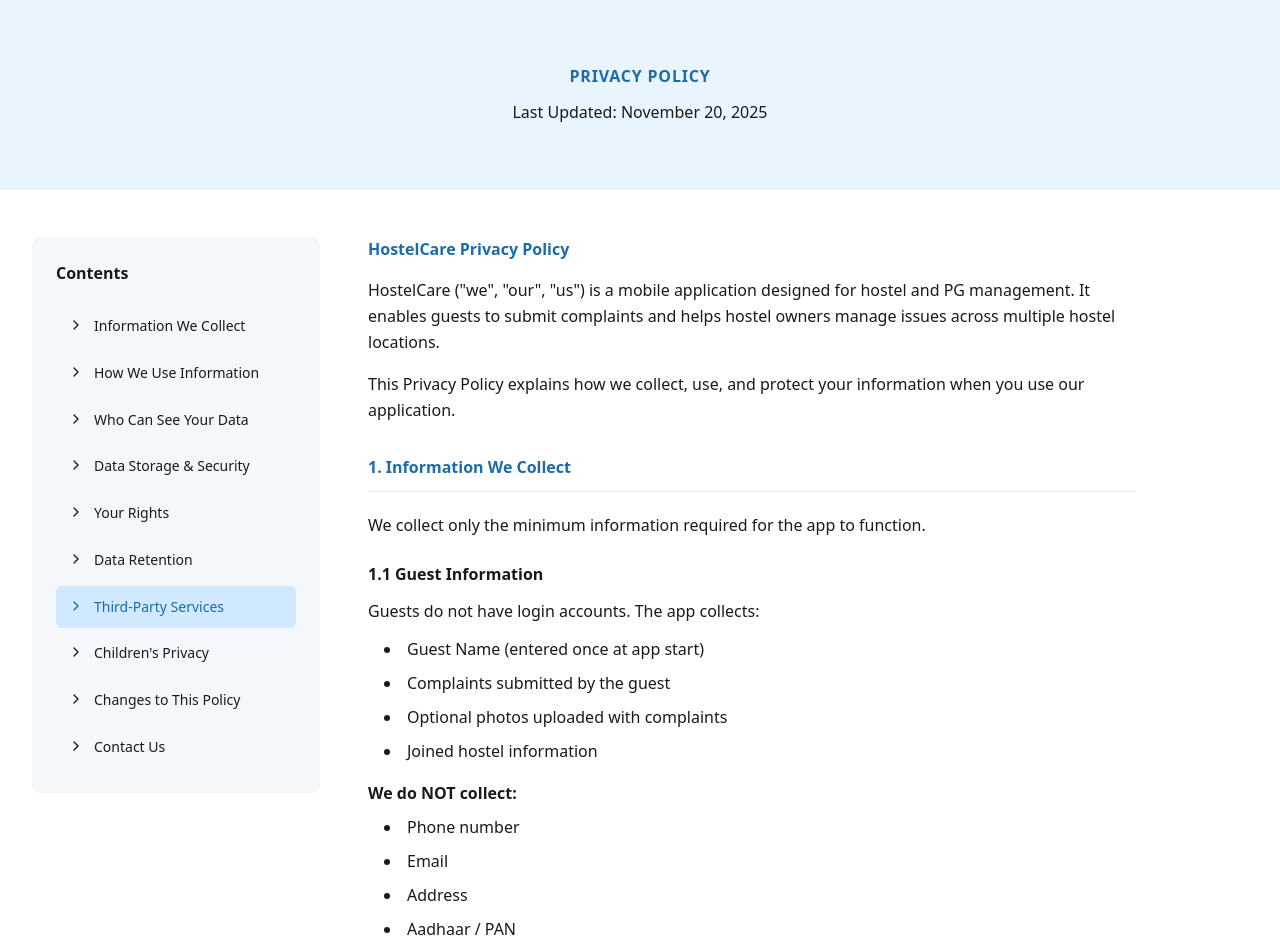
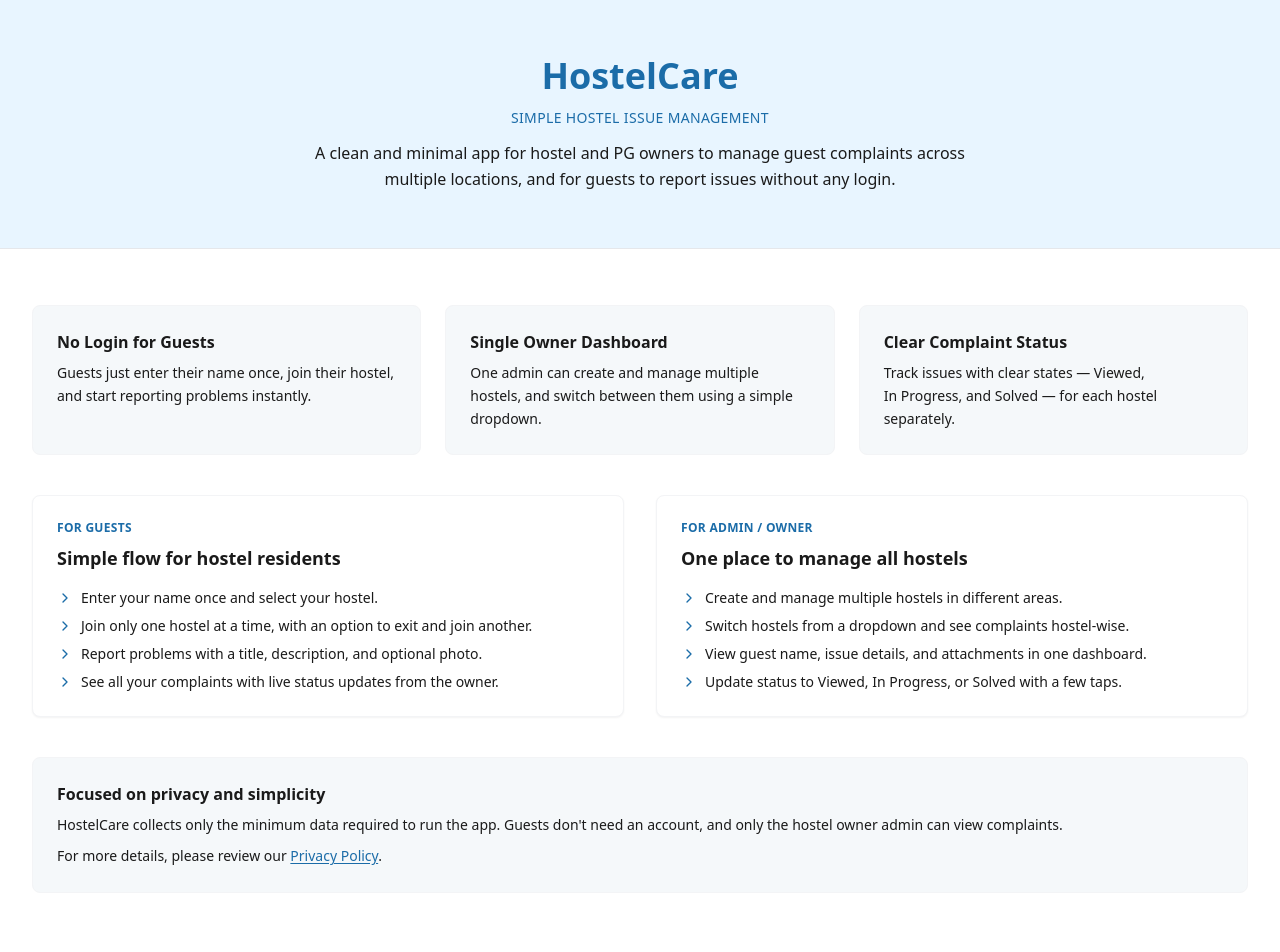
Before and after one commit to aitlanareshstarkinsolutions/HostelCare, a React (Vite) app in the folder frontend/: page / in a window 1280 px wide. Shown: the top 952 px of the page. Built offline with nearby package versions, Linux system fonts and the light colour scheme.

Commit message:
added home page content

```diff
--- a/frontend/src/App.tsx
+++ b/frontend/src/App.tsx
@@ -1,7 +1,7 @@
 import { useState, useEffect } from "react";
 import { PrivacyPolicy } from "./components/PrivacyPolicy.tsx";
 import { TermsConditions } from "./components/TermsConditions.tsx";
-
+import {HostelCareHome} from "./components/HostelCareHome.tsx"
 export default function App() {
   const [currentRoute, setCurrentRoute] = useState("");
 
@@ -23,7 +23,7 @@
       case "/terms-conditions":
         return <TermsConditions />;
       default:
-        return <PrivacyPolicy />;
+        return <HostelCareHome />;
     }
   };
 
--- /dev/null
+++ b/frontend/src/components/HostelCareHome.tsx
@@ -0,0 +1,166 @@
+import { ChevronRight } from "lucide-react";
+
+export function HostelCareHome() {
+  return (
+    <div className="min-h-screen bg-white">
+      {/* Top Header */}
+      <header className="bg-[#E8F5FF] border-b border-gray-200">
+        <div className="max-w-7xl mx-auto px-4 sm:px-6 lg:px-8 py-10 sm:py-14">
+          <div className="text-center">
+            <h1 className="text-3xl sm:text-4xl font-semibold text-[#1B6CA8] mb-3">
+              HostelCare
+            </h1>
+            <p className="text-sm tracking-wide text-[#1B6CA8] mb-3">
+              SIMPLE HOSTEL ISSUE MANAGEMENT
+            </p>
+            <p className="text-[#1A1A1A] max-w-2xl mx-auto leading-relaxed">
+              A clean and minimal app for hostel and PG owners to manage guest
+              complaints across multiple locations, and for guests to report
+              issues without any login.
+            </p>
+          </div>
+        </div>
+      </header>
+
+      {/* Main Content */}
+      <main className="max-w-7xl mx-auto px-4 sm:px-6 lg:px-8 py-10 lg:py-14 space-y-10">
+        {/* Section: Quick Highlight */}
+        <section className="grid gap-6 lg:grid-cols-3">
+          <div className="bg-[#F5F8FA] rounded-lg p-6 border border-gray-100">
+            <h2 className="text-[#1A1A1A] font-semibold mb-2">
+              No Login for Guests
+            </h2>
+            <p className="text-sm text-[#1A1A1A] leading-relaxed">
+              Guests just enter their name once, join their hostel, and start
+              reporting problems instantly.
+            </p>
+          </div>
+
+          <div className="bg-[#F5F8FA] rounded-lg p-6 border border-gray-100">
+            <h2 className="text-[#1A1A1A] font-semibold mb-2">
+              Single Owner Dashboard
+            </h2>
+            <p className="text-sm text-[#1A1A1A] leading-relaxed">
+              One admin can create and manage multiple hostels, and switch
+              between them using a simple dropdown.
+            </p>
+          </div>
+
+          <div className="bg-[#F5F8FA] rounded-lg p-6 border border-gray-100">
+            <h2 className="text-[#1A1A1A] font-semibold mb-2">
+              Clear Complaint Status
+            </h2>
+            <p className="text-sm text-[#1A1A1A] leading-relaxed">
+              Track issues with clear states — Viewed, In&nbsp;Progress, and
+              Solved — for each hostel separately.
+            </p>
+          </div>
+        </section>
+
+        {/* Section: For Guests / For Admin */}
+        <section className="grid gap-8 lg:grid-cols-2">
+          {/* Guests */}
+          <div className="border border-gray-100 rounded-lg p-6 bg-white shadow-sm">
+            <p className="text-xs font-semibold text-[#1B6CA8] mb-2 uppercase tracking-wide">
+              For Guests
+            </p>
+            <h2 className="text-lg font-semibold text-[#1A1A1A] mb-4">
+              Simple flow for hostel residents
+            </h2>
+            <ul className="space-y-2 text-sm text-[#1A1A1A]">
+              <li className="flex items-start gap-2">
+                <ChevronRight className="w-4 h-4 mt-[2px] text-[#1B6CA8]" />
+                <span>Enter your name once and select your hostel.</span>
+              </li>
+              <li className="flex items-start gap-2">
+                <ChevronRight className="w-4 h-4 mt-[2px] text-[#1B6CA8]" />
+                <span>
+                  Join only one hostel at a time, with an option to exit and
+                  join another.
+                </span>
+              </li>
+              <li className="flex items-start gap-2">
+                <ChevronRight className="w-4 h-4 mt-[2px] text-[#1B6CA8]" />
+                <span>
+                  Report problems with a title, description, and optional photo.
+                </span>
+              </li>
+              <li className="flex items-start gap-2">
+                <ChevronRight className="w-4 h-4 mt-[2px] text-[#1B6CA8]" />
+                <span>
+                  See all your complaints with live status updates from the
+                  owner.
+                </span>
+              </li>
+            </ul>
+          </div>
+
+          {/* Admin */}
+          <div className="border border-gray-100 rounded-lg p-6 bg-white shadow-sm">
+            <p className="text-xs font-semibold text-[#1B6CA8] mb-2 uppercase tracking-wide">
+              For Admin / Owner
+            </p>
+            <h2 className="text-lg font-semibold text-[#1A1A1A] mb-4">
+              One place to manage all hostels
+            </h2>
+            <ul className="space-y-2 text-sm text-[#1A1A1A]">
+              <li className="flex items-start gap-2">
+                <ChevronRight className="w-4 h-4 mt-[2px] text-[#1B6CA8]" />
+                <span>Create and manage multiple hostels in different areas.</span>
+              </li>
+              <li className="flex items-start gap-2">
+                <ChevronRight className="w-4 h-4 mt-[2px] text-[#1B6CA8]" />
+                <span>
+                  Switch hostels from a dropdown and see complaints hostel-wise.
+                </span>
+              </li>
+              <li className="flex items-start gap-2">
+                <ChevronRight className="w-4 h-4 mt-[2px] text-[#1B6CA8]" />
+                <span>
+                  View guest name, issue details, and attachments in one
+                  dashboard.
+                </span>
+              </li>
+              <li className="flex items-start gap-2">
+                <ChevronRight className="w-4 h-4 mt-[2px] text-[#1B6CA8]" />
+                <span>
+                  Update status to Viewed, In&nbsp;Progress, or Solved with a
+                  few taps.
+                </span>
+              </li>
+            </ul>
+          </div>
+        </section>
+
+        {/* Small CTA / Info */}
+        <section className="bg-[#F5F8FA] border border-gray-100 rounded-lg p-6">
+          <h2 className="text-[#1A1A1A] font-semibold mb-2">
+            Focused on privacy and simplicity
+          </h2>
+          <p className="text-sm text-[#1A1A1A] leading-relaxed mb-2">
+            HostelCare collects only the minimum data required to run the app.
+            Guests don&apos;t need an account, and only the hostel owner admin
+            can view complaints.
+          </p>
+          <p className="text-sm text-[#1A1A1A] leading-relaxed">
+            For more details, please review our{" "}
+            <a
+              href="/privacy-policy"
+              className="text-[#1B6CA8] underline underline-offset-2"
+            >
+              Privacy Policy
+            </a>
+            .
+          </p>
+        </section>
+      </main>
+
+      {/* Footer */}
+      <footer className="border-t border-gray-200 mt-10 py-6">
+        <p className="text-center text-gray-500 text-xs">
+          © {new Date().getFullYear()} HostelCare. All rights reserved.
+        </p>
+      </footer>
+    </div>
+  );
+}
```
